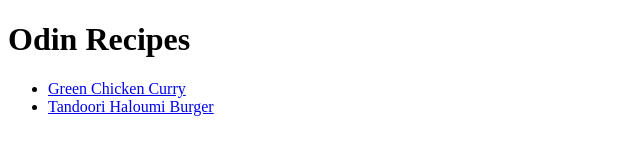
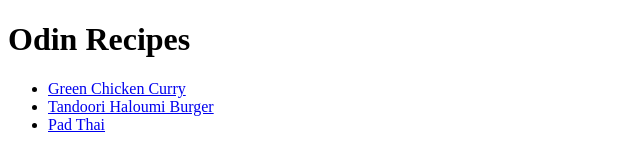
Before and after one commit to Kriftsa/odin-recipes, a plain HTML site: page index.html in a window 1280 px wide. Shown: the full height of the page, 0-640 px from the left. Drawn offline with Linux system fonts and the light colour scheme.

Commit message:
Include link to pad thai recipe

```diff
--- a/index.html
+++ b/index.html
@@ -11,6 +11,7 @@
         <ul>
             <li><a href="recipes/green-chicken-curry.html">Green Chicken Curry</a></li>
             <li><a href="recipes/haloumi-burger.html">Tandoori Haloumi Burger</a></li>
+            <li><a href="recipes/pad-thai.html">Pad Thai</a></li>
         </ul>
 
 </body>
```
